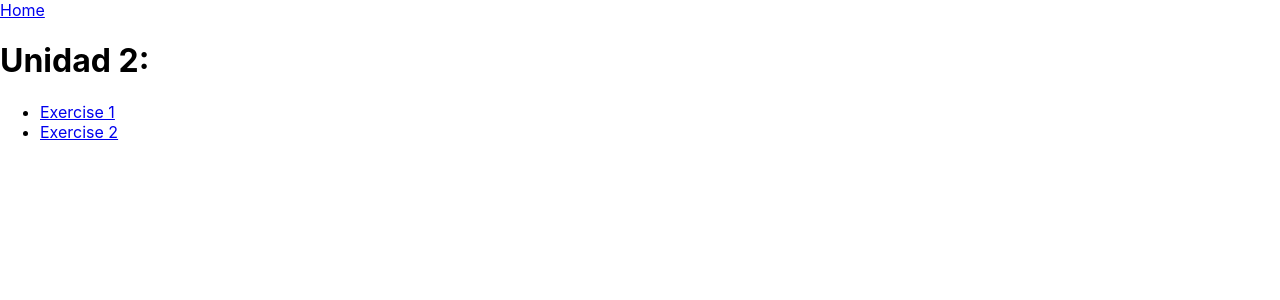
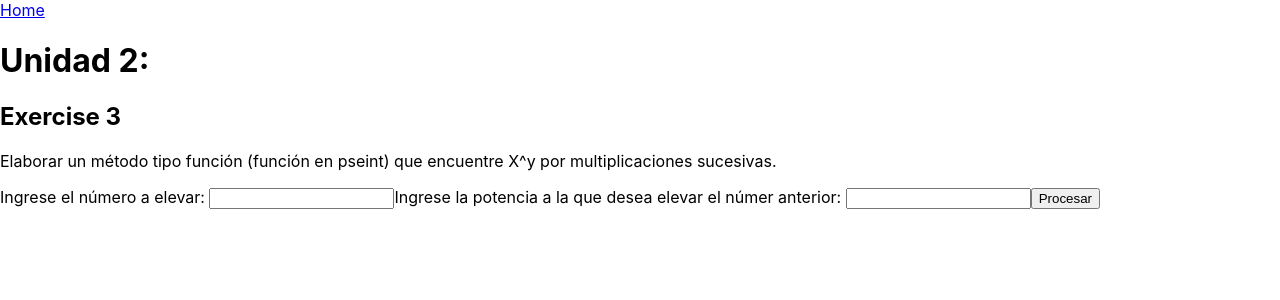
Before and after one commit to mmjosedaniel/homework-algoritmos-1-unidad-2, a React (Create React App) app: page /exercise-3 in a window 1280 px wide. Shown: the top 300 px of the page. Built offline with nearby package versions, Linux system fonts and the light colour scheme.

Commit message:
Add: Exercise 3

```diff
--- a/src/App.js
+++ b/src/App.js
@@ -4,6 +4,7 @@ import Layout from './components/Layout';
 import Home from './pages/Home'
 import Exercise1 from './pages/Exercise1';
 import Exercise2 from './pages/Exercise2';
+import Exercise3 from './pages/Exercise3';
 
 function App() {
   return (
@@ -12,6 +13,7 @@ function App() {
       <Routes>
         <Route path="exercise-1" element={<Exercise1 />} />
         <Route path="exercise-2" element={<Exercise2 />} />
+        <Route path="exercise-3" element={<Exercise3 />} />
         <Route path="*" element={<Home />} />
       </Routes>
     </Layout>
--- /dev/null
+++ b/src/pages/Exercise3/index.js
@@ -0,0 +1,43 @@
+import { useState } from "react";
+
+const Exercise3 = () => {
+  const [numberToPower, setNumberToPower] = useState(0);
+  const [power, setPower] = useState(1);
+  const [result, setResult] = useState();
+
+  const handleGetPowerResult = () => {
+    let tempResult = numberToPower;
+    for(let i = 1; i < power; i++) {
+      tempResult *= numberToPower;
+    }
+
+    setResult(tempResult);
+  }
+  return (
+    <div>
+      <h2>Exercise 3</h2>
+
+      <p>
+        Elaborar un método tipo función (función en pseint)
+        que encuentre X^y por multiplicaciones sucesivas.
+      </p>
+
+      <label htmlFor="numer-to-power-exercise-3">Ingrese el número a elevar: </label>
+      <input
+        id="numer-to-power-exercise-3"
+        type="number"
+        min={0}
+        onChange={(event) => setNumberToPower(event.target.value)}
+      />
+
+      <label htmlFor="power-exercise-3">Ingrese la potencia a la que desea elevar el númer anterior: </label>
+      <input id="power-exercise-3" type="number" min={1} onChange={(event) => setPower(event.target.value)}/>
+
+      <button type="button" onClick={handleGetPowerResult}>Procesar</button>
+
+      <p>{result && 'El número ' + numberToPower + ' elevado en ' + power + " es igual a: " + result }</p>
+    </div>
+  );
+};
+
+export default Exercise3;
--- a/src/pages/Home/index.js
+++ b/src/pages/Home/index.js
@@ -12,6 +12,10 @@ const Home = () => {
         <li>
           <Link to="exercise-2">Exercise 2</Link>
         </li>
+
+        <li>
+          <Link to="exercise-3">Exercise 3</Link>
+        </li>
       </ul>
     </Fragment>
   );
```
